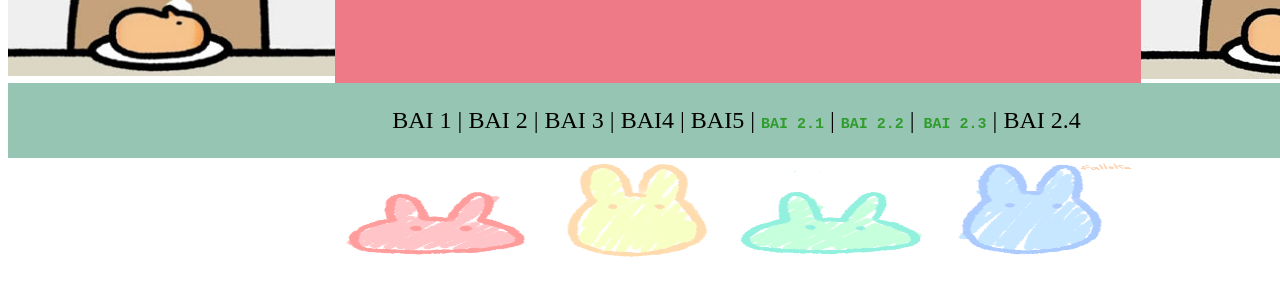
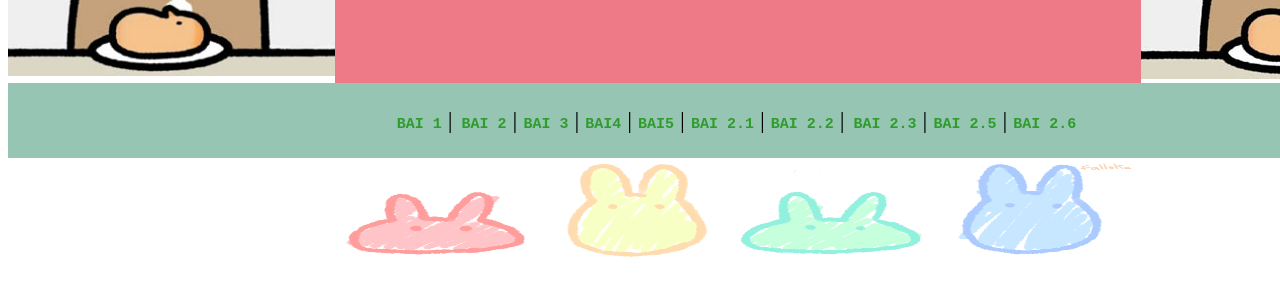
Before and after one commit to myduyen-2304/myduyen-2304.github.io, a plain HTML site: page index.html in a window 1280 px wide. Shown: the part 218-514 px from the top of the page. Drawn offline with Linux system fonts and the light colour scheme; files that its build step writes are made by us from their sources; files whose address does not match are found by name.

Commit message:
Update index.html

```diff
--- a/index.html
+++ b/index.html
@@ -15,7 +15,7 @@
       <td width="15%"><img src="hinh-capybara-chibi-039DiwE.jpg" width="324" height="289" alt=""/></td>
     </tr>
     <tr>
-      <td height="64" colspan="3" align="center" valign="middle" bgcolor="#96C5B4"><p style="font-size: 24px">BAI 1 | BAI 2 | BAI 3 | BAI4 | BAI5 | <a href="../../CP/Bai2_1_online/index.html">BAI 2.1</a> | <a href="../../CP/bai2.2/index.html">BAI 2.2</a> |<a href="../../CP/bai2.3/index.html"> BAI 2.3</a> | BAI 2.4</p></td>
+      <td height="64" colspan="3" align="center" valign="middle" bgcolor="#96C5B4"><p style="font-size: 24px"><a href="#">BAI 1</a> |<a href="#"> BAI 2</a> | <a href="#">BAI 3</a> | <a href="#">BAI4</a> | <a href="#">BAI5</a> | <a href="../../CP/Bai2_1_online/index.html">BAI 2.1</a> | <a href="../../CP/bai2.2/index.html">BAI 2.2</a> |<a href="../../CP/bai2.3/index.html"> BAI 2.3</a> | <a href="../../THUYYYYYYY7YYY/bai 2.5/template - Copy.html">BAI 2.5</a> | <a href="../../THUYYYYYYY7YYY/BAI2_6/index.html">BAI 2.6</a></p></td>
     </tr>
     <tr>
       <td>&nbsp;</td>
```
